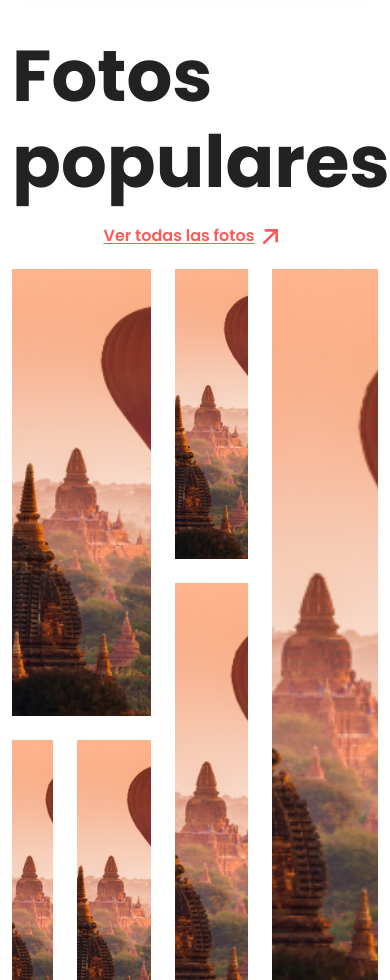
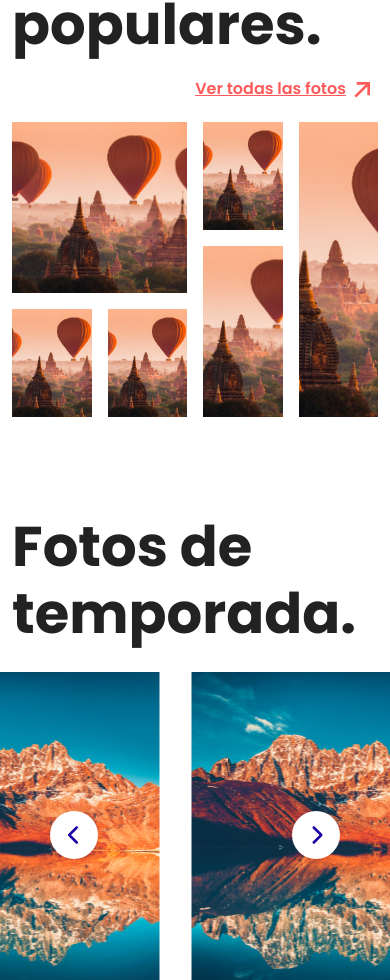
Before and after one commit to Geniorama/aloha-frontend, a Next.js app: page / in a window 390 px wide. Shown: the part 1020-2000 px from the top of the page. Built offline with nearby package versions, Linux system fonts and the light colour scheme.

Commit message:
feat: home tablet version

```diff
--- a/src/components/CardCategory/CardCategory.module.css
+++ b/src/components/CardCategory/CardCategory.module.css
@@ -66,3 +66,9 @@
 .CardCategory__link:hover svg path{
     stroke: var(--aloha-coral);
 }
+
+@media (max-width: 991.98px){
+    .CardCategory{
+        height: 380px;
+    }
+}
--- a/src/components/Hero/HeroSearch.jsx
+++ b/src/components/Hero/HeroSearch.jsx
@@ -13,7 +13,7 @@ export default function HeroSearch() {
   }
 
   return (
-    <div style={{position: 'relative', minHeight: '60vh'}} className={`py-5 d-flex align-items-center ${styles.HeroSearch}`}>
+    <div className={`py-5 d-flex align-items-center ${styles.HeroSearch}`}>
         <Image
             src={BgHero}
             fill
--- a/src/components/TitleSection/TitleSection.module.css
+++ b/src/components/TitleSection/TitleSection.module.css
@@ -14,3 +14,9 @@
 .white{
     color: white;
 }
+
+@media (max-width: 991.98px){
+    .TitleSection{
+        font-size: 56px;
+    }
+}
--- a/src/pages/index.jsx
+++ b/src/pages/index.jsx
@@ -31,7 +31,7 @@ export default function Home() {
     return (
       <button className={className} onClick={onClick}>
         <div className="slick-arrow-icon">
-          <FontAwesomeIcon size={'lg'} icon={faChevronRight } style={{fontSize: '30px'}}/>
+          <FontAwesomeIcon size={'lg'} icon={faChevronRight } style={{fontSize: '20px'}}/>
         </div>
       </button>
     );
@@ -42,7 +42,7 @@ export default function Home() {
     return (
       <button className={className} onClick={onClick}>
         <div className="slick-arrow-icon">
-          <FontAwesomeIcon size={'lg'} icon={faChevronLeft } style={{fontSize: '30px'}}/>
+          <FontAwesomeIcon size={'lg'} icon={faChevronLeft } style={{fontSize: '20px'}}/>
         </div>
       </button>
     );
@@ -62,8 +62,33 @@ export default function Home() {
     variableWidth: true,
     adaptiveHeight: true,
     nextArrow: <NextArrow />,
-    prevArrow: <PrevArrow />
-
+    prevArrow: <PrevArrow />,
+    responsive: [
+      {
+        breakpoint: 1024, // Pantallas grandes
+        settings: {
+          slidesToShow: 5,
+          slidesToScroll: 1,
+          infinite: true,
+          dots: true,
+        },
+      },
+      {
+        breakpoint: 769, // Tablets
+        settings: {
+          slidesToShow: 4,
+          slidesToScroll: 1,
+          centerMode: false,
+        },
+      },
+      {
+        breakpoint: 480, // Dispositivos móviles
+        settings: {
+          slidesToShow: 1,
+          slidesToScroll: 1,
+        },
+      },
+    ],
   };
 
   return (
@@ -73,10 +98,11 @@ export default function Home() {
         <HeroSearch />
       </div>
 
+      {/* Section - Fotos populares */}
       <section className={`${styles.SectionPopular} ${styles.Section}`}>
         <div className="container">
           <TitleSection text="Fotos populares." color={'black'} />
-          <div className="text-center my-3">
+          <div className="text-end text-lg-center my-3 pe-md-5">
             <ButtonLink href={'/'} text={'Ver todas las fotos'} color={'coral'} />
           </div>
 
@@ -132,7 +158,7 @@ export default function Home() {
         </div>
       </section>
 
-      {/* Fotos de temporada */}
+      {/* Section - Fotos de temporada */}
       <section className={`${styles.Section}`}>
         <div className="container">
           <TitleSection text="Fotos de temporada." color={'black'} />
@@ -183,53 +209,53 @@ export default function Home() {
         {/* Promo */}
         <div className="container-fluid">
           <div className="p-3 mb-3 text-center d-flex justify-content-center align-items-center" style={{ background: "var(--aloha-blue)" }}>
-            <p className="m-0" style={{ fontWeight: '600', fontSize: '32px', color: 'white' }}>Obtén 100 imágenes por $100/mes <ButtonLink href={'/'} size={'xl'} text={'Comprar ahora'} color={'coral'} /></p>
+            <p className={`${styles.PromoText}`}>Obtén 100 imágenes por $100/mes <span className="d-none d-lg-inline-block"><ButtonLink href={'/'} size={'xl'} text={'Comprar ahora'} color={'coral'} /></span> <span className="d-lg-none"><ButtonLink href={'/'} size={'m'} text={'Comprar ahora'} color={'coral'} /></span></p>
           </div>
         </div>
       </section>
 
+      {/* Section - Categorías */}
       <section className={`${styles.Section}`}>
         <div className="container">
           <TitleSection text="Categorías." color={'black'} />
           <div className="row mt-5">
-            <div className="col-12 col-md-4">
+            <div className="col-12 col-lg-4">
               <CardCategory text={'Fotos'} />
             </div>
-            <div className="col-12 col-md-4">
+            <div className="col-12 col-md-6 col-lg-4 mt-5 mt-lg-0">
               <CardCategory link_position={'bottom-right'} text={'Vectores'} />
             </div>
-            <div className="col-12 col-md-4">
+            <div className="col-12 col-md-6 col-lg-4 mt-5 mt-lg-0">
               <CardCategory text={'Ilustraciones'} />
             </div>
-          </div>
 
-          <div className="row mt-4">
-            <div className="col-12 col-md-3">
+            <div className="col-12 col-md-6 col-lg-3 mt-4">
               <CardCategory text={'Videos'} size={'large'} />
             </div>
 
-            <div className="col-12 col-md-3">
+            <div className="col-12 col-md-6 col-lg-3 mt-4">
               <CardCategory text={'Música'} size={'large'} link_position={'bottom-right'} />
             </div>
 
-            <div className="col-12 col-md-3">
+            <div className="col-12 col-md-6 col-lg-3 mt-4">
               <CardCategory text={'Gratis'} size={'large'} />
             </div>
 
-            <div className="col-12 col-md-3">
+            <div className="col-12 col-md-6 col-lg-3 mt-4">
               <CardCategory text={'Efectos de sonido'} size={'large'} link_position={'bottom-right'} />
             </div>
           </div>
         </div>
       </section>
 
+      {/* Section - Empresas */}
       <section className={styles.Section} style={{ background: 'var(--aloha-coral)' }}>
         <div className="container">
           <div style={{ maxWidth: '90%' }}>
             <TitleSection text="Empresas que trabajan con nosotros." color={'blue'} />
           </div>
 
-          <div className={`${styles.RowBrands} d-flex align-items-center flex-row`}>
+          <div className={`${styles.RowBrands} d-flex align-items-center flex-row flex-wrap`}>
             <div className={styles.RowBrands__item}>
               <Image src={LogoBrands1} />
             </div>
@@ -252,12 +278,12 @@ export default function Home() {
           </div>
 
           <div className="row align-items-center" style={{marginTop: '6rem'}}>
-            <div className="col-12 col-md-4">
+            <div className="col-12 col-md-3 col-lg-4">
               <div className="d-flex justify-content-end">
-                <h3 style={{ fontSize: '107px', fontWeight: 'bold', color: 'var(--aloha-blue)', marginTop: '-5rem' }}>hola!</h3>
+                <h3 className={styles.TextHola}>hola!</h3>
               </div>
             </div>
-            <div className="col-12 col-md-8">
+            <div className="col-12 col-md-9 col-lg-8">
               <div className="d-flex align-items-start">
                 <span>
                   <svg width="120" height="120" viewBox="0 0 120 120" fill="none" xmlns="http://www.w3.org/2000/svg">
@@ -275,7 +301,13 @@ export default function Home() {
                 <div className={styles.ctaText}>
                   <br /><br />
                   <p>¿Quieres un paquete personalizado para tu empresa?</p>
-                  <ButtonLink text={'Solicita un presupuesto'} href={'/'} color={'blue'} size={'l'} />
+                  <span className="d-none d-lg-block">
+                    <ButtonLink text={'Solicita un presupuesto'} href={'/'} color={'blue'} size={'l'} />
+                  </span>
+
+                  <span className="d-lg-none">
+                    <ButtonLink text={'Solicita un presupuesto'} href={'/'} color={'blue'} size={'m'} />
+                  </span>
                   <br /><br /><br /><br /><br /><br />
                 </div>
                 <span style={{alignSelf: 'flex-end'}}>
@@ -300,7 +332,7 @@ export default function Home() {
       <section className={styles.Section}>
         <div className="container">
           <TitleSection text="Fotos gratis." color={'black'} />
-          <div style={{marginLeft: '35%'}}>
+          <div style={{marginLeft: '35%'}} className="ps-5 ps-lg-0">
             <ButtonLink href={'/'} text={'Ver todas'} color={'coral'} size={'m'} />
           </div>
         </div>
@@ -355,7 +387,7 @@ export default function Home() {
           </div>
 
           <div className="row mt-5">
-            <div className="col-12 col-md-4">
+            <div className="col-12 col-lg-4">
               <PricingCard
                 title={'Imágenes.'}
                 desc={'Más de 263 millones de fotos y vectores de stock de alta calidad para cubrir sus necesidades creativas.'}
@@ -364,7 +396,7 @@ export default function Home() {
                 href={'/'}
               />
             </div>
-            <div className="col-12 col-md-4">
+            <div className="col-12 col-md-6 col-lg-4 mt-4 mt-lg-0">
               <PricingCard
                 title={'Videos.'}
                 desc={'Más de 263 millones de fotos y vectores de stock de alta calidad para cubrir sus necesidades creativas.'}
@@ -373,7 +405,7 @@ export default function Home() {
                 href={'/'}
               />
             </div>
-            <div className="col-12 col-md-4">
+            <div className="col-12 col-md-6 col-lg-4 mt-4 mt-lg-0">
               <PricingCard
                 title={'Sonido.'}
                 desc={'Más de 263 millones de fotos y vectores de stock de alta calidad para cubrir sus necesidades creativas.'}
@@ -392,7 +424,7 @@ export default function Home() {
             <TitleSection text="Regístrate en nuestro newsletter." color={'blue'} />
           </div>
           <div className="py-5 row justify-content-center">
-            <div className="col-12 col-md-8">
+            <div className="col-12 col-md-9 col-lg-8">
              <FormNewsletter />
             </div>
           </div>
--- a/src/styles/Home.module.css
+++ b/src/styles/Home.module.css
@@ -74,3 +74,72 @@
     font-weight: bold;
     color: white;
 }
+
+.PromoText{
+    margin: 0;
+    font-weight: 600;
+    font-size: 32px;
+    color: white;
+}
+
+.TextHola{
+    font-size: 107px;
+    font-weight: bold;
+    color: var(--aloha-blue);
+    margin-top: -5rem;
+}
+
+/* Medium devices (tablets, less than 992px) */
+@media (max-width: 991.98px) {
+    .Section{
+        padding: 3rem 0;
+    }
+
+    .GridPopular{
+        height: 35vh;
+        gap: 1rem;
+        grid-template-columns: repeat(8, 1fr);
+    }
+
+    .GridPopular__item:first-child{
+        grid-column: 1 / span 4;
+        grid-row: 1 / span 3;
+    }
+
+    .GridPopular__item:nth-child(2){
+        grid-column: 1 / span 2;
+        grid-row: 4 / span 2;
+    }
+
+    .GridPopular__item:nth-child(3){
+        grid-column: 3 / span 2;
+        grid-row: 4 / span 2;
+    }
+
+    .GridPopular__item:nth-child(4){
+        grid-column: 5 / span 2;
+        grid-row: 1 / span 2;
+    }
+
+    .GridPopular__item:nth-child(5){
+        grid-column: 5 / span 2;
+        grid-row: 3 / span 3;
+    }
+
+    .GridPopular__item:nth-child(6){
+        grid-column: 7 / span 2;
+        grid-row: 1 / span 5;
+    }
+
+    .PromoText{
+        font-size: 20px;
+    }
+
+    .ctaText p{
+        font-size: 40px;
+    }
+
+    .TextHola{
+        font-size: 64px;
+    }
+}
--- a/src/styles/custom-slick.css
+++ b/src/styles/custom-slick.css
@@ -34,3 +34,18 @@
 .slick-prev:hover .slick-arrow-icon{
     transform: translateX(-5px);
 }
+
+@media (max-width: 991.98px){
+    .slick-arrow{
+        width: 48px !important;
+        height: 48px !important;
+    }
+
+    .slick-prev{
+        left: 50px !important;
+    }
+
+    .slick-next{
+        right: 50px !important;
+    }
+}
```
Also changed, not shown: src/components/FormPartners/FormPartners.jsx (+10 -10 lines), src/components/Hero/HeroSearch.module.css (+12 -0 lines).
